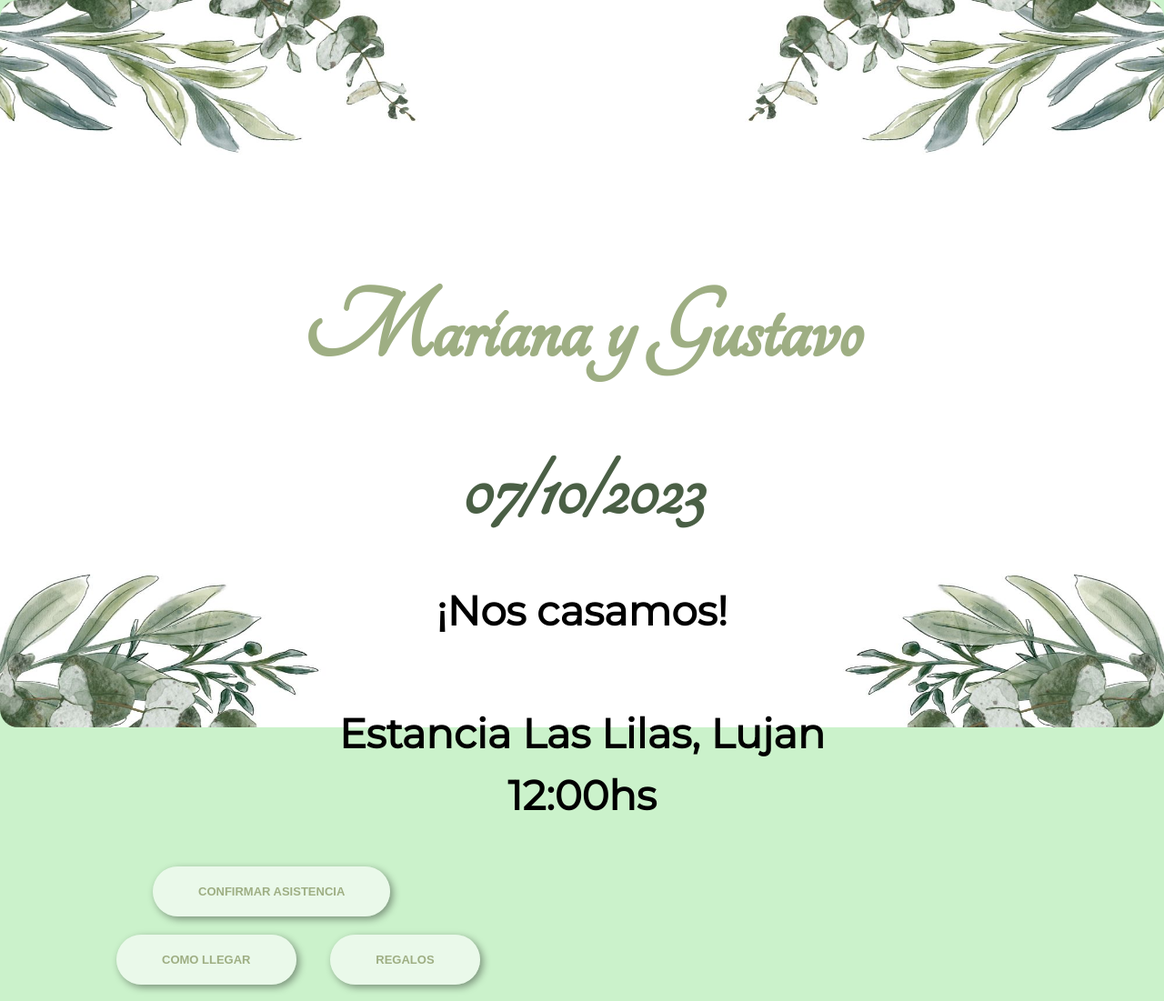
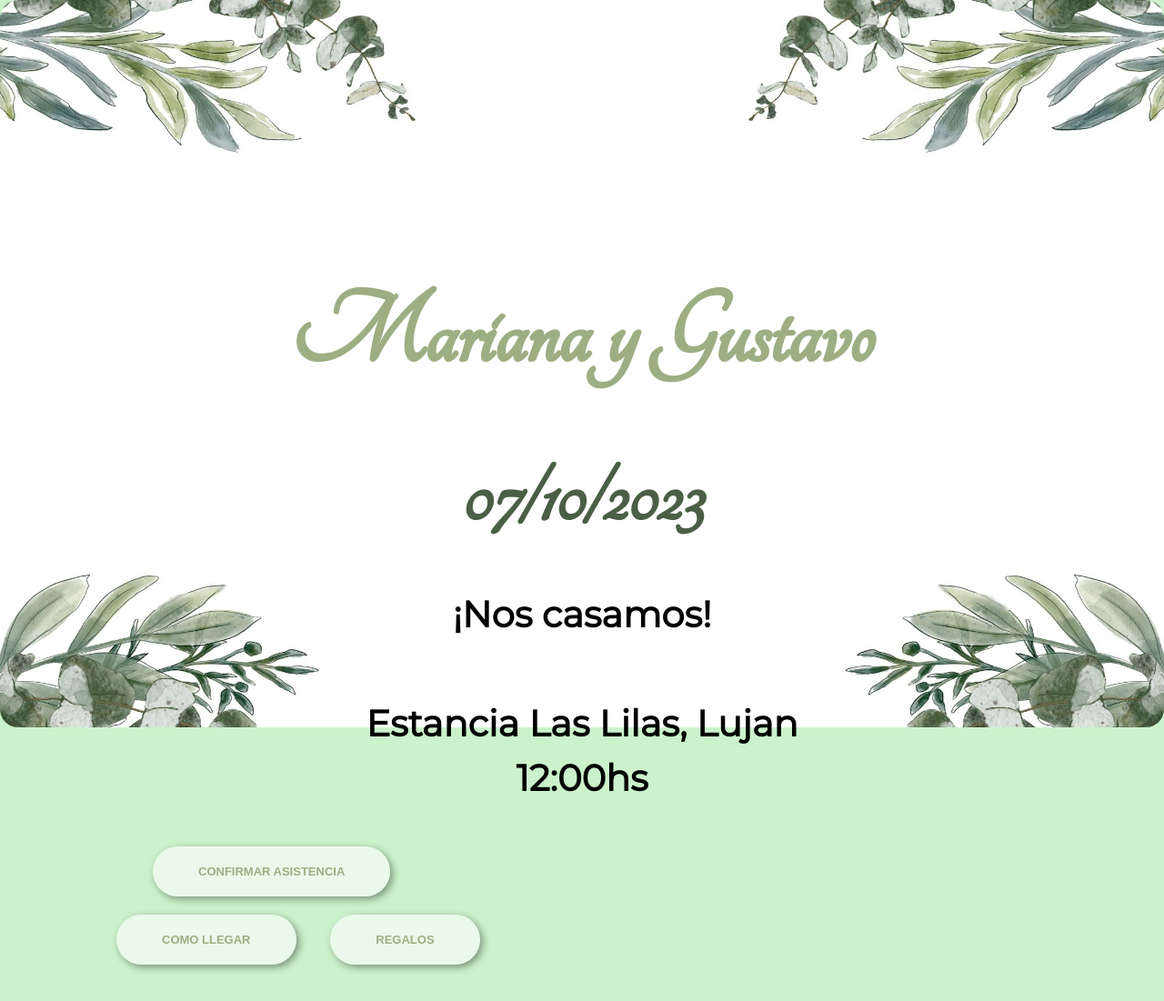
Before and after one commit to Cletsy/Cletsy.github.io, a plain HTML site: page index.html in a window 1280 px wide. Shown: the whole page at 91% size. After the commit the page ends 1079 px from the top, so only its background shows below. Drawn offline with Linux system fonts and the light colour scheme.

Commit message:
Update index.css

```diff
--- a/index.css
+++ b/index.css
@@ -17,7 +17,7 @@ img{
 
 		/* Estilo para el texto de los nombres*/
 		.txtnombres {
-			font-size: 115px; /* Tamaño de letra */
+			font-size: 120px; /* Tamaño de letra */
 			font-family: 'Tangerine', cursive; /* Fuente de letra */
 			text-align: center; /* Alineación del texto */
 			margin-top: 150px; /* Margen superior */
@@ -39,7 +39,7 @@ img{
 			line-height: 1.5;
 		}
 		.txtMontserrat{
-			font-size: 45px; /* Tamaño de letra */
+			font-size: 40px; /* Tamaño de letra */
 			font-family: 'Montserrat', normal; /* Fuente de letra */
 			text-align: center; /* Alineación del texto */
 			margin-top: 20px; /* Margen superior */
```
